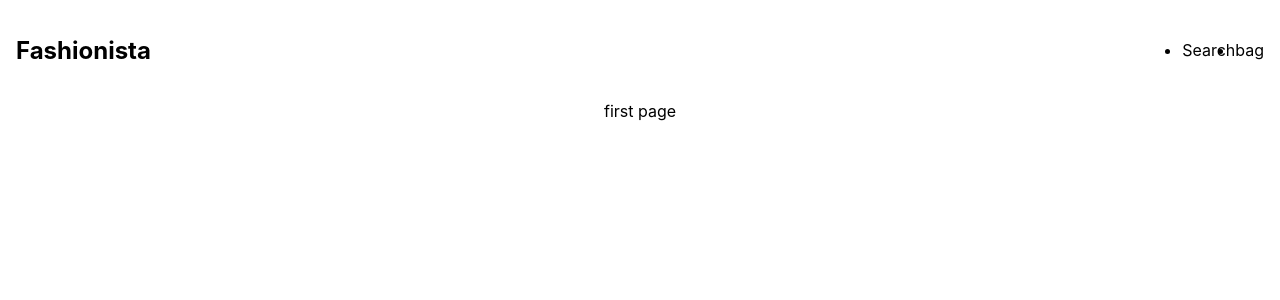
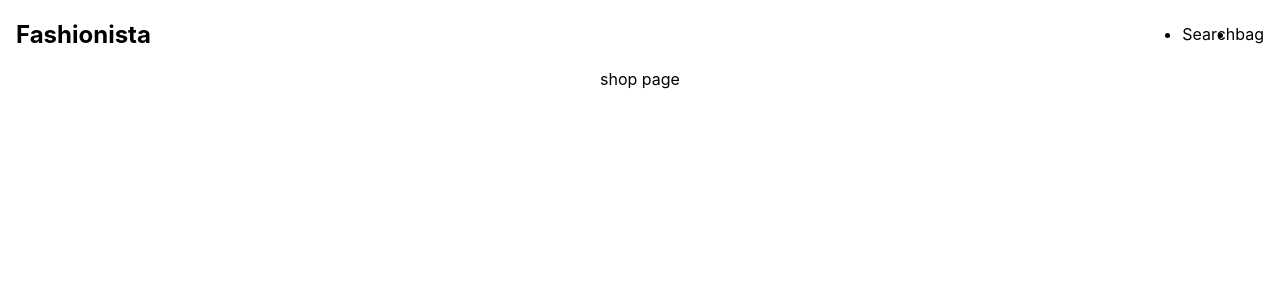
Before and after one commit to Streeterxs/Fashionista, a React (Create React App) app: page / in a window 1280 px wide. Shown: the top 300 px of the page. Built offline with nearby package versions, Linux system fonts and the light colour scheme.

Commit message:
Routes - Added shop page and details page

```diff
--- a/src/Components/Layout/Header/Header.tsx
+++ b/src/Components/Layout/Header/Header.tsx
@@ -2,12 +2,12 @@ import React from 'react'
 
 const Header = () => {
     return (
-        <nav className="display-flex justify-spaced align-center pad-1">
+        <nav className="display-flex justify-spaced align-center padx-1 nav__logo">
             <div>
                 <h1>Fashionista</h1>
             </div>
 
-            <ul className="display-flex justify-center align-center">
+            <ul className="display-flex justify-center align-center nav__list">
                 <li>Search</li>
                 <li>bag</li>
             </ul>
--- /dev/null
+++ b/src/Pages/DetailsPage/DetailsPage.tsx
@@ -0,0 +1,11 @@
+import React from 'react';
+
+const DetailsPage = () => {
+    return (
+        <div>
+            details page
+        </div>
+    );
+}
+
+export default DetailsPage;
--- /dev/null
+++ b/src/Pages/DetailsPage/index.ts
@@ -0,0 +1 @@
+export {default as DetailsPage} from './DetailsPage';
--- /dev/null
+++ b/src/Pages/ShopPage/ShopPage.tsx
@@ -0,0 +1,11 @@
+import React from 'react';
+
+const ShopPage = () => {
+    return (
+        <div>
+            shop page
+        </div>
+    );
+};
+
+export default ShopPage;
--- /dev/null
+++ b/src/Pages/ShopPage/index.ts
@@ -0,0 +1 @@
+export {default as ShopPage} from './ShopPage';
--- /dev/null
+++ b/src/Pages/index.ts
@@ -0,0 +1,2 @@
+export * from './DetailsPage';
+export * from './ShopPage';
--- a/src/Routes.tsx
+++ b/src/Routes.tsx
@@ -1,9 +1,11 @@
 import React from 'react';
 import {Switch, Route} from 'react-router-dom';
+import { ShopPage, DetailsPage } from './Pages';
 
 const Routes = () => (
     <Switch>
-        <Route path="/" exact render={() => 'first page'}></Route>
+        <Route path="/" exact component={ShopPage}/>
+        <Route path="/details/:identifier" component={DetailsPage}/>
     </Switch>
 );
 
--- a/src/index.css
+++ b/src/index.css
@@ -11,6 +11,9 @@ code {
   font-family: source-code-pro, Menlo, Monaco, Consolas, 'Courier New',
     monospace;
 }
+
+
+/* Flexbox */
 
 .display-flex {
   display: flex;
@@ -44,6 +47,22 @@ code {
   justify-content: flex-start;
 }
 
-.pad-1 {
-  padding: 1rem;
+/* Paddings */
+
+.padx-1 {
+  padding: 0 1rem;
 }
+
+.padx-2 {
+  padding: 0 1.2rem;
+}
+
+.padx-3 {
+  padding: 0 1.5rem;
+}
+
+.padx-4 {
+  padding: 0 2rem;
+}
+
+/* Margins */
```
